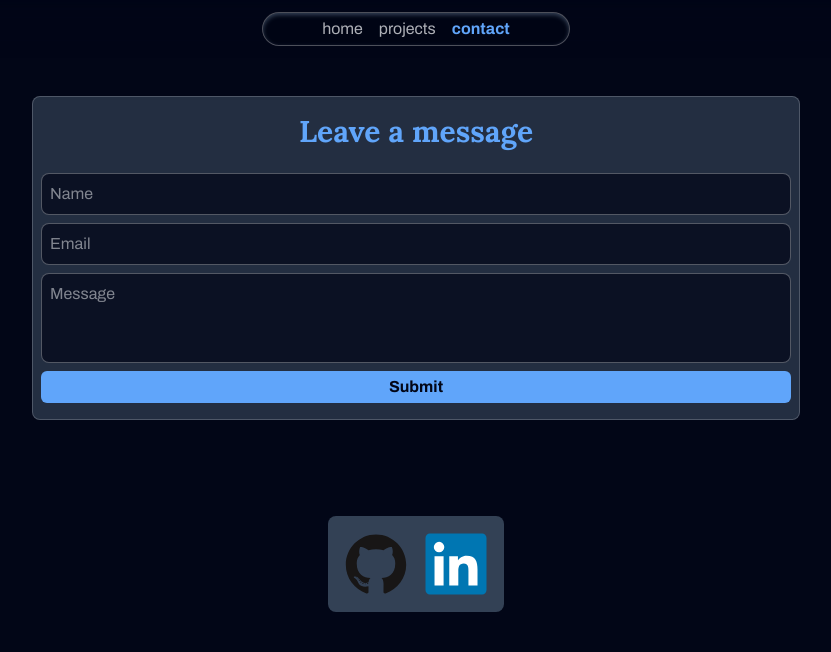
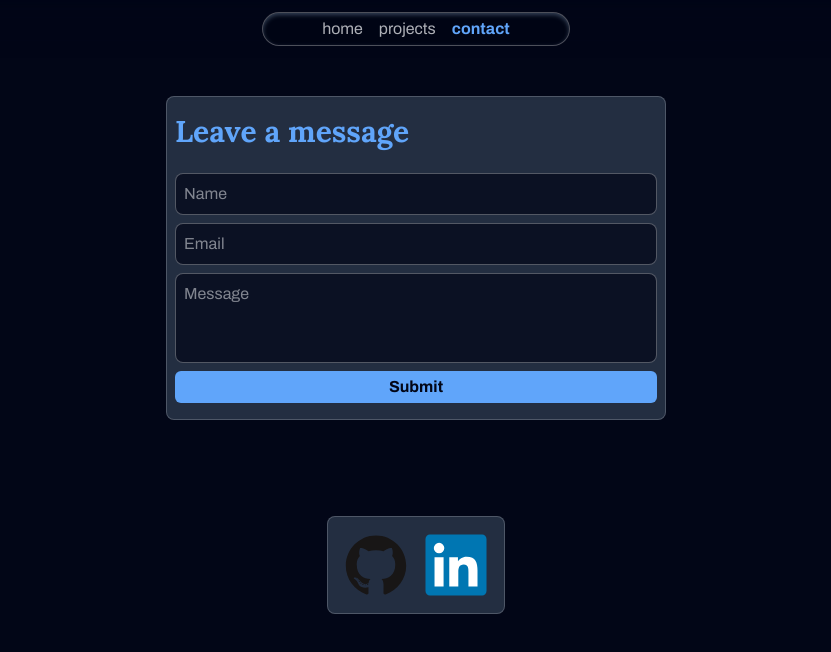
Before and after one commit to amrxt1/amritv, a Next.js app: page /contact in a window 1280 px wide. Shown: the top 652 px of the page, without its empty margins (224-1055 px from the left). Built offline with nearby package versions, Linux system fonts and the light colour scheme.

Commit message:
Fix Link

```diff
--- a/src/app/contact/page.js
+++ b/src/app/contact/page.js
@@ -9,11 +9,11 @@ export default function Contact() {
     <Container className="mt-24">
       <ContactForm />
       <div className="mt-24 flex w-full justify-center">
-        <div className="bg-surface flex w-fit justify-center gap-4 rounded-lg p-4">
+        <div className="border-text/20 bg-surface/70 flex w-fit justify-center gap-4 overflow-clip rounded-lg border p-4">
           <Link href={"https://github.com/amrxt1"}>
             <img src="/devicons/github.svg" alt="" className="size-16" />
           </Link>
-          <Link href={"https://github.com/amrxt1"}>
+          <Link href={"https://linkedin.com/in/amritveer-singh"}>
             <img src="/devicons/linkedin.svg" alt="" className="size-16" />
           </Link>
         </div>
--- a/src/components/ContactForm.jsx
+++ b/src/components/ContactForm.jsx
@@ -1,9 +1,9 @@
 const ContactForm = () => {
   return (
     <>
-      <div className="w-full">
-        <form className="bg-surface/70 border-text/20 grid w-full gap-y-2 rounded-lg border px-2 py-4">
-          <h1 className="text-primary mb-4 text-center font-serif text-3xl font-bold">
+      <div className="flex w-full justify-center">
+        <form className="bg-surface/70 border-text/20 grid max-w-[500px] flex-1 gap-y-2 rounded-lg border px-2 py-4">
+          <h1 className="text-primary mb-4 font-serif text-3xl font-bold">
             Leave a message
           </h1>
           <input
--- a/src/components/ProjectsRenderer.jsx
+++ b/src/components/ProjectsRenderer.jsx
@@ -118,7 +118,6 @@ const ProjectsRenderer = ({ margin = false, minimal = false }) => {
   const totalTech = projectsData.map((p) => p.techUsed).flat();
   const ALL_TECH = ["all", ...new Set(totalTech)].sort();
 
-  console.log(ALL_TECH);
   const [selectTech, setTech] = useState("all");
 
   const filteredProjects =
```
